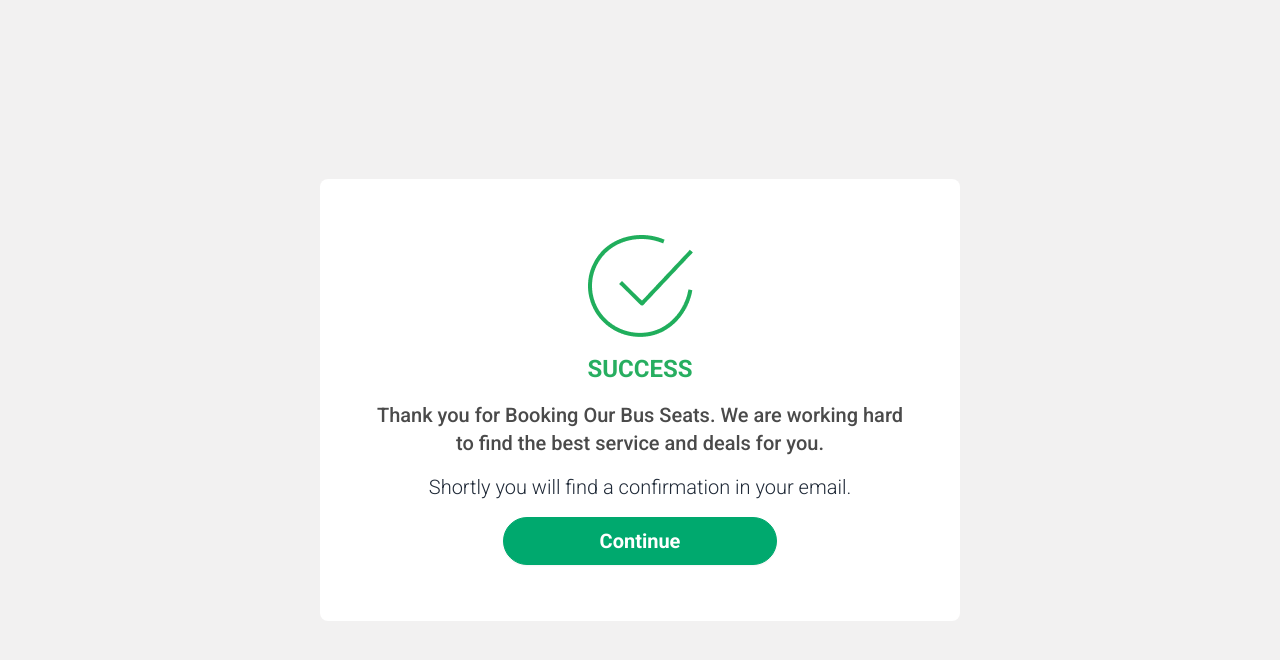
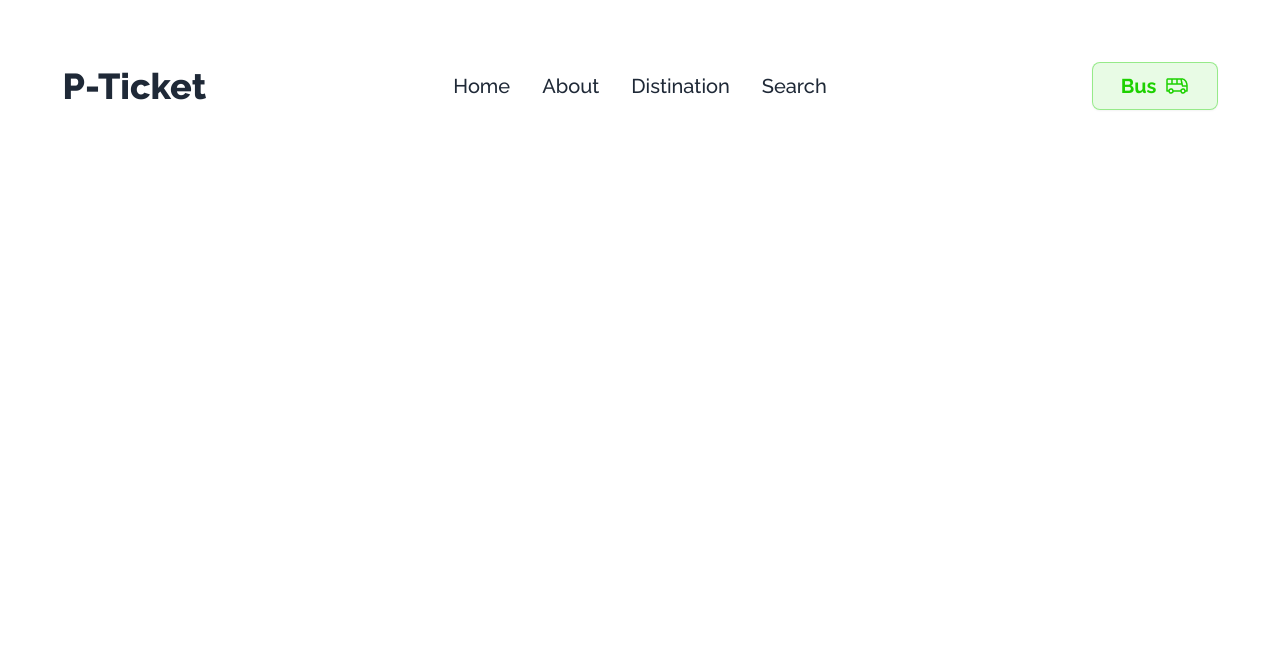
Before and after one commit to Mohammed-Saiful-Islam/B9A5-smart-ticketing, a plain HTML site: page index.html in a window 1280 px wide. Drawn offline with nearby package versions, Linux system fonts and the light colour scheme.

Commit message:
navbar added

```diff
--- a/index.html
+++ b/index.html
@@ -35,9 +35,9 @@
 
 <body class="m-0 p-0">
     <header>
-        <!-- SUCCESS message after booking -->
-        <section class="bg-[#F2F1F1] h-svh flex items-center">
-            <div id="SUCCESS"
+        <!-- SUCCESS message start -->
+        <section id="success" class="hidden bg-[#F2F1F1] h-svh flex items-center">
+            <div
                 class=" my-0 mx-auto p-4 lg:w-2/4 lg:p-14 bg-[#FFF] flex flex-col items-center text-center gap-4 rounded-lg">
                 <div><img src="./images/success.png" alt=""></div>
                 <h1 class="text-[#27AE60] text-2xl font-bold roboto-font">SUCCESS</h1>
@@ -49,6 +49,44 @@
                 </h3>
                 <button
                     class="btn btn-success text-white roboto-font text-xl font-semibold rounded-l-full rounded-r-full px-12 lg:px-24">Continue</button>
+            </div>
+        </section>
+        <!-- SUCCESS message end -->
+        <!-- navbar start -->
+        <section class="max-w-[1171px] my-0 mx-auto mt-2 lg:mt-12">
+            <div class="navbar bg-base-100 ">
+                <div class="navbar-start">
+                    <div class="dropdown">
+                        <div tabindex="0" role="button" class="btn btn-ghost lg:hidden">
+                            <svg xmlns="http://www.w3.org/2000/svg" class="h-5 w-5" fill="none" viewBox="0 0 24 24"
+                                stroke="currentColor">
+                                <path stroke-linecap="round" stroke-linejoin="round" stroke-width="2"
+                                    d="M4 6h16M4 12h8m-8 6h16" />
+                            </svg>
+                        </div>
+                        <ul tabindex="0"
+                            class="menu menu-sm dropdown-content mt-3 z-[1] p-2 shadow bg-base-100 rounded-box w-52">
+                            <li><a>Home</a></li>
+                            <li><a>About</a></li>
+                            <li><a>Distination</a></li>
+                            <li><a>Search</a></li>
+                        </ul>
+                    </div>
+                    <h2 class="raleway-font lg:text-4xl font-extrabold">P-Ticket</h2>
+                </div>
+                <div class="navbar-center hidden lg:flex">
+                    <ul class="menu menu-horizontal px-1 raleway-font lg:text-xl font-medium">
+                        <li><a>Home</a></li>
+                        <li><a>About</a></li>
+                        <li><a>Distination</a></li>
+                        <li><a>Search</a></li>
+                    </ul>
+                </div>
+                <div class="navbar-end">
+                    <a
+                        class="btn btn-sm lg:btn-md bg-[#1DD1001A] bor border-[#1DD10066] lg:px-7 raleway-font lg:text-xl font-bold text-[#1DD100]">Bus<img
+                            src="./images/bus-icon.png" alt=""></a>
+                </div>
             </div>
         </section>
 
```
